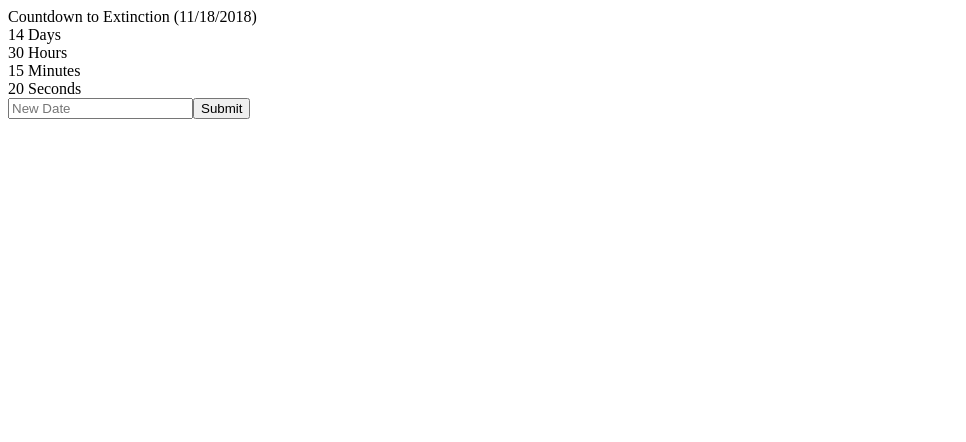
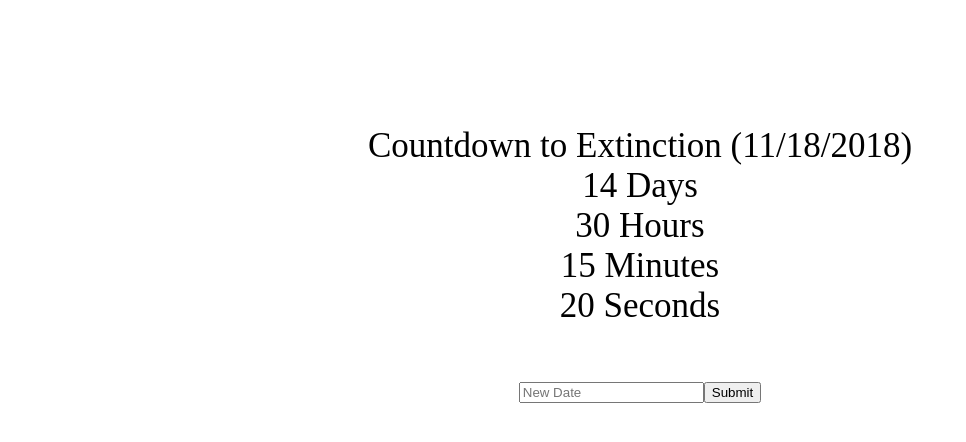
Before and after one commit to bdkay/countdowntoex, a React (Create React App) app: page / in a window 1280 px wide. Shown: the top 442 px of the page, without its empty margins (0-966 px from the left). Built offline with nearby package versions, Linux system fonts and the light colour scheme.

Commit message:
aj styles

```diff
--- /dev/null
+++ b/src/App.css
@@ -0,0 +1,19 @@
+.App {
+  text-align: center;
+  font-size: 35px;
+  margin-top: 10%;
+}
+
+.App-title {
+  font-size: 50px;
+}
+
+.Clock-days, .Clock-hours, .Clock-minutes, .Clock-seconds {
+  display: inline;
+  margin: 10px;
+}
+
+.Deadline-input {
+  font-size: 25px;
+  margin: 5px;
+}
--- a/src/components/App.js
+++ b/src/components/App.js
@@ -3,12 +3,13 @@ import React, { Component } from 'react';
 class App extends Component {
   render(){
     return (
-    <div>
+    <div className='App'>
       <div>Countdown to Extinction (11/18/2018)</div>
       <div>14 Days</div>
       <div>30 Hours</div>
       <div>15 Minutes</div>
       <div>20 Seconds</div>
+      <br />
       <div>
         <input placeholder='New Date' />
         <button>Submit</button>
--- a/src/index.js
+++ b/src/index.js
@@ -1,6 +1,6 @@
 import React from 'react';
 import ReactDOM from 'react-dom';
-
+import './App.css';
 import App from './components/App';
 
 ReactDOM.render(
```
